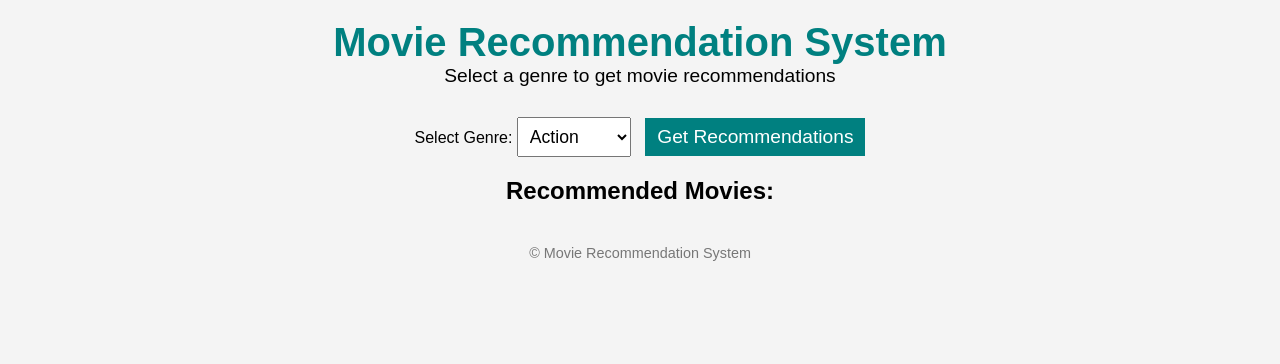
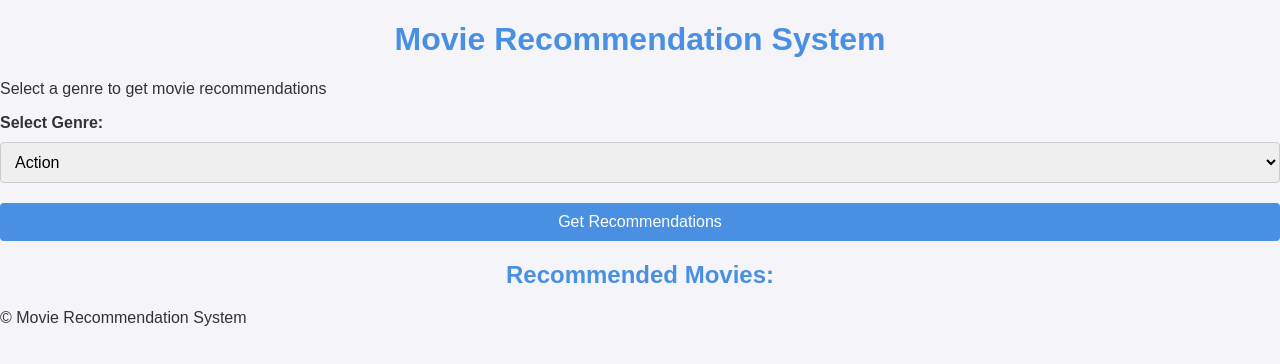
Before and after one commit to Kaviyarasu-1234/Movie-Recommendation-System, a plain HTML site: page index.html in a window 1280 px wide. Drawn offline with Linux system fonts and the light colour scheme; files that its build step writes are made by us from their sources; files whose address does not match are found by name.

Commit message:
Update styles.css

```diff
--- a/movie/styles.css
+++ b/movie/styles.css
@@ -1,75 +1,61 @@
-/* Basic Reset */
-* {
+body {
+    font-family: Arial, sans-serif;
+    background-color: #f4f4f9;
+    color: #333;
     margin: 0;
     padding: 0;
-    box-sizing: border-box;
 }
 
-body {
-    font-family: Arial, sans-serif;
-    background-color: #f4f4f4;
+.container {
+    max-width: 600px;
+    margin: 50px auto;
+    background: #fff;
     padding: 20px;
+    border-radius: 8px;
+    box-shadow: 0 4px 6px rgba(0, 0, 0, 0.1);
 }
 
-header {
-    text-align: center;
-    margin-bottom: 30px;
-}
-
-header h1 {
-    font-size: 2.5em;
-    color: #008080;
-}
-
-header p {
-    font-size: 1.2em;
-}
-
-.genre-selection {
-    text-align: center;
-    margin-bottom: 20px;
-}
-
-.genre-selection select {
-    font-size: 1.1em;
-    padding: 8px;
-    margin-right: 10px;
-}
-
-.genre-selection button {
-    font-size: 1.2em;
-    padding: 8px 12px;
-    background-color: #008080;
-    color: white;
-    border: none;
-    cursor: pointer;
-}
-
-.genre-selection button:hover {
-    background-color: #006666;
-}
-
-#recommendations {
+h1, h2 {
+    color: #4a90e2;
     text-align: center;
 }
 
+label {
+    display: block;
+    margin-bottom: 10px;
+    font-weight: bold;
+}
+
+select, button {
+    display: block;
+    width: 100%;
+    padding: 10px;
+    margin-bottom: 20px;
+    border: 1px solid #ccc;
+    border-radius: 4px;
+    font-size: 16px;
+}
+
+button {
+    background-color: #4a90e2;
+    color: white;
+    cursor: pointer;
+    border: none;
+}
+
+button:hover {
+    background-color: #357ab8;
+}
+
 #movie-list {
-    list-style-type: none;
+    list-style: none;
     padding: 0;
 }
 
 #movie-list li {
-    font-size: 1.2em;
-    margin-bottom: 10px;
-    padding: 8px;
-    background-color: white;
+    background: #f9f9f9;
     border: 1px solid #ddd;
-    border-radius: 5px;
+    padding: 10px;
+    margin-bottom: 5px;
+    border-radius: 4px;
 }
-
-footer {
-    text-align: center;
-    font-size: 0.9em;
-    color: #777;
-    margin-top: 40px;
-}
```
